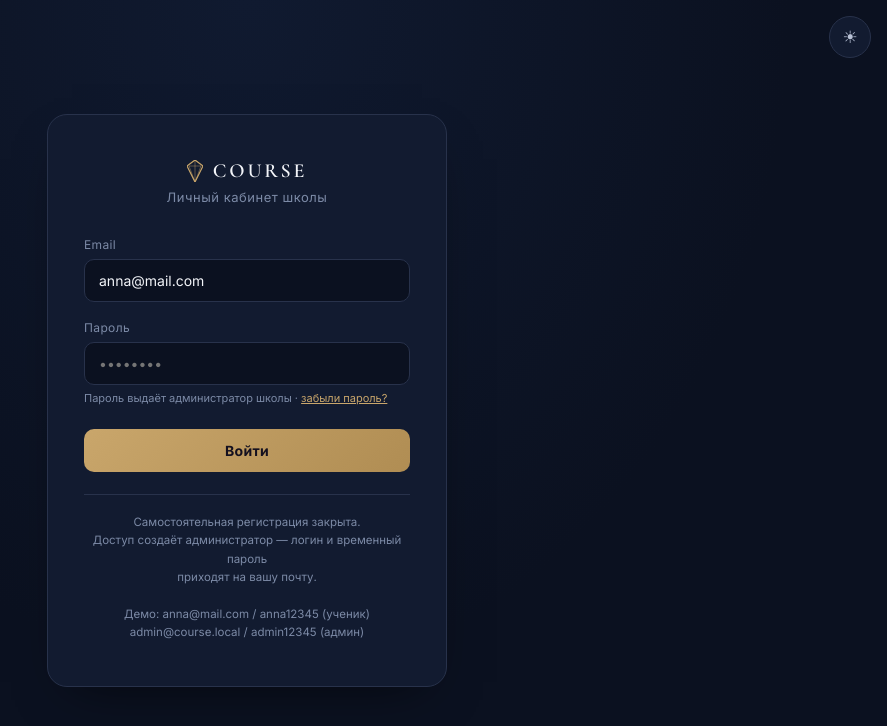
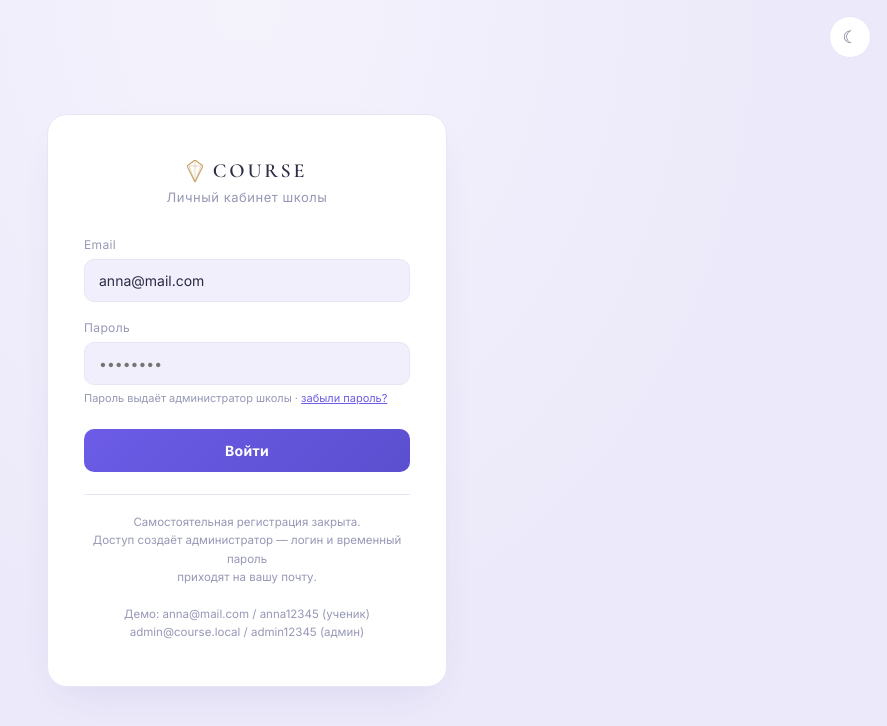
Before and after one commit to ahmatovann/course-platform, a Vue app in the folder frontend/: page /login in a window 1280 px wide. Shown: the top 726 px of the page, without its empty margins (393-1280 px from the left). Built offline with nearby package versions, Linux system fonts and the light colour scheme; no server answers.

Commit message:
Доработать внешний дизайн: фиолетовый мудборд, светлая тема по умолчанию, фирменный сайдбар

```diff
--- a/frontend/src/main.js
+++ b/frontend/src/main.js
@@ -6,7 +6,7 @@ import './styles/base.css'
 
 // Применяем сохранённую тему (тёмная/светлая) до первой отрисовки —
 // чтобы страница не «моргала» цветом при загрузке.
-document.documentElement.setAttribute('data-theme', localStorage.getItem('course_theme') || 'dark')
+document.documentElement.setAttribute('data-theme', localStorage.getItem('course_theme') || 'light')
 
 const app = createApp(App)
 app.use(createPinia())
--- a/frontend/src/store/ui.js
+++ b/frontend/src/store/ui.js
@@ -7,7 +7,7 @@ export const useUiStore = defineStore('ui', {
   state: () => ({
     toasts: [],
     sidebarOpen: false,
-    theme: localStorage.getItem(THEME_KEY) || 'dark',
+    theme: localStorage.getItem(THEME_KEY) || 'light',
   }),
   actions: {
     showToast(message, type = 'success') {
--- a/frontend/src/styles/base.css
+++ b/frontend/src/styles/base.css
@@ -1,52 +1,65 @@
     /* ============================================================
        ЦВЕТОВАЯ ПАЛИТРА
-       Тема переключается атрибутом data-theme на <html> (тёмная —
-       по умолчанию, светлая — ниже). Кнопка переключения — вверху
+       Тема переключается атрибутом data-theme на <html> (светлая —
+       по умолчанию, тёмная — ниже). Кнопка переключения — вверху
        справа на любой странице. Весь интерфейс построен на этих
        переменных, поэтому смена темы сразу красит всё приложение.
+       Боковое меню — фирменный фиолетовый цвет, не меняется темой.
        ============================================================ */
     :root {
-      /* тёмная тема (по умолчанию) — глубокий синий + золото */
+      /* тёмная тема — глубокий синий фон + фиолетовый акцент */
       --bg-grad-1: #101A30;
       --bg-grad-2: #0B1120;
       --navy-deep: #0B1120;   /* фон страницы */
       --navy: #121B30;        /* фон карточек */
       --navy-soft: #1B2740;   /* фон при наведении / второстепенные блоки */
       --line: #28324B;        /* границы */
-      --gold: #C9A66B;        /* акцент */
-      --gold-soft: #7C6A47;   /* приглушённый акцент */
+      --gold: #8B7EE8;        /* акцент — светлее для контраста на тёмном */
+      --gold-soft: #6C5CE7;   /* приглушённый акцент */
+      --gold-2: #5B4FCF;      /* второй цвет градиента акцента */
       --text-hi: #F3F5F9;     /* основной текст */
       --text-mid: #B9C2D6;    /* второстепенный текст */
       --text-dim: #7C8AA6;    /* подписи, подсказки */
       --ok: #4FB286;
       --danger: #D2685A;
-      --on-accent: #14101F;   /* текст поверх золотых кнопок — тёмный в любой теме */
+      --on-accent: #14101F;   /* текст поверх акцентных кнопок в тёмной теме */
       --player-1: #1a2440;
       --player-2: #0d1424;
       --shadow: 0 20px 50px -25px rgba(0,0,0,.65);
-      --radius: 14px;
+      --radius: 16px;
       --font-display: 'Cormorant Garamond', serif;
       --font-body: 'Inter', sans-serif;
       --transition: all 0.25s ease;
       --theme-transition: background-color .35s ease, border-color .35s ease, color .35s ease, box-shadow .35s ease;
+
+      /* Боковое меню — фирменный фиолетовый, одинаковый в обеих темах */
+      --sidebar-bg: #6C5CE7;
+      --sidebar-text: #FFFFFF;
+      --sidebar-text-dim: rgba(255,255,255,.68);
+      --sidebar-line: rgba(255,255,255,.16);
+      --sidebar-hover-bg: rgba(255,255,255,.12);
+      --sidebar-active-bg: #FFFFFF;
+      --sidebar-active-text: #6C5CE7;
     }
 
-    /* светлая тема — тёплый светлый фон, тот же синий + золото в тексте и акцентах */
+    /* светлая тема (по умолчанию) — светлый лавандовый фон, белые карточки, фиолетовый акцент */
     :root[data-theme="light"] {
-      --bg-grad-1: #FFFFFF;
-      --bg-grad-2: #F6F2E8;
-      --navy-deep: #F8F6F0;   /* фон страницы — светлый */
+      --bg-grad-1: #F4F3FC;
+      --bg-grad-2: #ECE9FA;
+      --navy-deep: #F1EFFB;   /* фон страницы — светлый лавандовый */
       --navy: #FFFFFF;        /* фон карточек — белый */
-      --navy-soft: #F1ECE0;   /* лёгкий тёплый серый при наведении */
-      --line: #E4DCC8;        /* мягкие светлые границы */
-      --gold: #B07F35;        /* акцент чуть темнее для контраста на белом */
-      --gold-soft: #C9A66B;
-      --text-hi: #1E2233;     /* тёмно-синий текст */
-      --text-mid: #4B5468;
-      --text-dim: #8891A3;
+      --navy-soft: #F5F4FC;   /* лёгкий лавандовый при наведении */
+      --line: #E8E5F7;        /* мягкие светлые границы */
+      --gold: #6C5CE7;        /* акцент — фиолетовый */
+      --gold-soft: #A79AF0;
+      --gold-2: #5B4FCF;
+      --text-hi: #2B2B45;     /* тёмный текст */
+      --text-mid: #6B6C8A;
+      --text-dim: #9698B5;
       --ok: #2F9467;
       --danger: #C4483A;
-      --shadow: 0 16px 40px -22px rgba(30,34,51,.18);
+      --on-accent: #FFFFFF;   /* текст поверх акцентных кнопок в светлой теме */
+      --shadow: 0 16px 40px -20px rgba(76,63,153,.16);
     }
 
     * { box-sizing: border-box; margin: 0; padding: 0; }
@@ -138,7 +151,7 @@
     .field input:disabled, .field select:disabled { opacity: .6; cursor: not-allowed; }
     .field .hint { font-size: 11px; color: var(--text-dim); margin-top: 6px; }
     .btn-primary {
-      width: 100%; padding: 13px; background: linear-gradient(135deg, var(--gold), #B08D53);
+      width: 100%; padding: 13px; background: linear-gradient(135deg, var(--gold), var(--gold-2));
       color: var(--on-accent); font-weight: 700; border-radius: 10px; font-size: 14px; letter-spacing: .02em;
       margin-top: 6px; transition: var(--transition);
     }
@@ -180,36 +193,37 @@
     .app { display: none; min-height: 100vh; }
     .app.active { display: flex; }
     .sidebar {
-      width: 248px; flex-shrink: 0; background: var(--navy); border-right: 1px solid var(--line);
+      width: 248px; flex-shrink: 0; background: var(--sidebar-bg); border-right: none;
       padding: 22px 16px; display: flex; flex-direction: column; gap: 4px;
-      transition: var(--transition);
+      transition: var(--transition); box-shadow: 8px 0 30px -18px rgba(76,63,153,.35);
     }
-    .sidebar .logo { padding: 6px 10px 24px; }
+    .sidebar .logo { padding: 6px 10px 24px; color: var(--sidebar-text); }
     .side-section-title {
-      font-size: 10.5px; text-transform: uppercase; letter-spacing: .12em; color: var(--text-dim);
+      font-size: 10.5px; text-transform: uppercase; letter-spacing: .12em; color: var(--sidebar-text-dim);
       padding: 16px 10px 6px;
     }
     .side-link {
-      display: flex; align-items: center; gap: 10px; padding: 10px 12px; border-radius: 10px;
-      color: var(--text-mid); font-size: 13.5px; font-weight: 500; transition: var(--transition);
+      display: flex; align-items: center; gap: 10px; padding: 10px 14px; border-radius: 999px;
+      color: var(--sidebar-text-dim); font-size: 13.5px; font-weight: 500; transition: var(--transition);
       cursor: pointer;
     }
-    .side-link:hover { background: var(--navy-soft); color: var(--text-hi); }
-    .side-link.active { background: var(--navy-soft); color: var(--gold); }
+    .side-link:hover { background: var(--sidebar-hover-bg); color: var(--sidebar-text); }
+    .side-link.active { background: var(--sidebar-active-bg); color: var(--sidebar-active-text); font-weight: 700; }
     .side-link .icon { width: 17px; text-align: center; opacity: .8; }
     .side-footer {
-      margin-top: auto; padding: 14px 12px; border-top: 1px solid var(--line);
+      margin-top: auto; padding: 14px 12px; border-top: 1px solid var(--sidebar-line);
       display: flex; align-items: center; gap: 10px;
     }
     .avatar {
-      width: 34px; height: 34px; border-radius: 50%; background: linear-gradient(135deg, var(--gold), #8C6F3E);
+      width: 34px; height: 34px; border-radius: 50%; background: linear-gradient(135deg, var(--gold), var(--gold-2));
       display: flex; align-items: center; justify-content: center; font-weight: 700; color: var(--on-accent); font-size: 13px;
     }
-    .side-footer .name { font-size: 13px; font-weight: 600; }
-    .side-footer .role { font-size: 11px; color: var(--text-dim); }
+    .sidebar .avatar { background: rgba(255,255,255,.22); color: var(--sidebar-text); }
+    .side-footer .name { font-size: 13px; font-weight: 600; color: var(--sidebar-text); }
+    .side-footer .role { font-size: 11px; color: var(--sidebar-text-dim); }
     .bell-wrap { margin-left: auto; }
-    .logout-btn { color: var(--text-dim); font-size: 16px; background: none; transition: var(--transition); }
-    .logout-btn:hover { color: var(--danger); }
+    .logout-btn { color: var(--sidebar-text-dim); font-size: 16px; background: none; transition: var(--transition); }
+    .logout-btn:hover { color: #FFD6D2; }
 
     .main { flex: 1; padding: 30px 40px; overflow-y: auto; }
     .main-header {
@@ -315,9 +329,9 @@
     }
     .comment-timestamp-badge {
       display: inline-flex; align-items: center; gap: 3px; margin-left: 8px; padding: 2px 8px;
-      border-radius: 999px; background: rgba(201,166,107,.16); color: var(--gold); font-size: 10.5px; font-weight: 700;
+      border-radius: 999px; background: rgba(108,92,231,.16); color: var(--gold); font-size: 10.5px; font-weight: 700;
     }
-    .comment-timestamp-badge:hover { background: rgba(201,166,107,.28); }
+    .comment-timestamp-badge:hover { background: rgba(108,92,231,.28); }
     .comment-attach-row { margin: 10px 0 -4px; }
     .comment-attach-btn {
       padding: 7px 12px; border-radius: 999px; background: var(--navy-soft); border: 1px solid var(--line);
@@ -326,7 +340,7 @@
     .comment-attach-btn:hover { border-color: var(--gold); color: var(--gold); }
     .comment-attach-badge {
       display: inline-flex; align-items: center; gap: 8px; padding: 7px 10px 7px 12px; border-radius: 999px;
-      background: rgba(201,166,107,.16); color: var(--gold); font-size: 11.5px; font-weight: 700;
+      background: rgba(108,92,231,.16); color: var(--gold); font-size: 11.5px; font-weight: 700;
     }
     .comment-attach-badge button { color: var(--gold); font-size: 14px; line-height: 1; }
     .video-extras { display: flex; gap: 14px; margin-top: 14px; flex-wrap: wrap; }
@@ -376,7 +390,7 @@
     }
     .chat-thread-row:hover { background: var(--navy-soft); }
     .chat-thread-row.active { background: var(--navy-soft); }
-    .chat-thread-row .avatar { width: 40px; height: 40px; border-radius: 50%; background: linear-gradient(135deg, var(--gold), #8C6F3E); color: var(--on-accent); display: flex; align-items: center; justify-content: center; font-weight: 700; font-size: 13px; flex-shrink: 0; }
+    .chat-thread-row .avatar { width: 40px; height: 40px; border-radius: 50%; background: linear-gradient(135deg, var(--gold), var(--gold-2)); color: var(--on-accent); display: flex; align-items: center; justify-content: center; font-weight: 700; font-size: 13px; flex-shrink: 0; }
     .chat-thread-info { flex: 1; min-width: 0; }
     .chat-thread-top { display: flex; align-items: baseline; justify-content: space-between; gap: 8px; }
     .chat-thread-title { font-size: 13.5px; font-weight: 600; color: var(--text-hi); overflow: hidden; text-overflow: ellipsis; white-space: nowrap; }
@@ -403,7 +417,7 @@
       border-bottom-left-radius: 4px;
     }
     .chat-bubble-row.mine .chat-bubble {
-      background: linear-gradient(135deg, rgba(201,166,107,.22), rgba(201,166,107,.12));
+      background: linear-gradient(135deg, rgba(108,92,231,.22), rgba(108,92,231,.12));
       border-bottom-left-radius: 14px; border-bottom-right-radius: 4px;
     }
     .chat-bubble-who { font-size: 11px; font-weight: 700; color: var(--gold); margin-bottom: 2px; }
@@ -495,7 +509,7 @@
     .profile-avatar-row { display: flex; align-items: center; gap: 14px; margin-bottom: 20px; }
     .profile-avatar {
       position: relative; width: 64px; height: 64px; border-radius: 50%; flex-shrink: 0; cursor: pointer;
-      background: linear-gradient(135deg, var(--gold), #8C6F3E); color: var(--on-accent);
+      background: linear-gradient(135deg, var(--gold), var(--gold-2)); color: var(--on-accent);
       display: flex; align-items: center; justify-content: center; font-weight: 700; font-size: 18px;
       overflow: hidden;
     }
@@ -544,7 +558,7 @@
     }
     .opt:hover { border-color: var(--gold-soft); }
     .opt input { accent-color: var(--gold); }
-    .opt.selected { border-color: var(--gold); background: rgba(201,166,107,.08); }
+    .opt.selected { border-color: var(--gold); background: rgba(108,92,231,.08); }
     .opt input[type="text"] {
       background: transparent; border: none; color: var(--text-hi); width: 100%; outline: none;
     }
@@ -566,6 +580,8 @@
     .bell-wrap { position: relative; }
     .bell-btn { position: relative; color: var(--text-mid); background: none; padding: 6px; border-radius: 8px; transition: var(--transition); display: inline-flex; align-items: center; justify-content: center; }
     .bell-btn:hover { color: var(--gold); background: var(--navy-soft); }
+    .sidebar .bell-btn { color: var(--sidebar-text-dim); }
+    .sidebar .bell-btn:hover { color: var(--sidebar-text); background: var(--sidebar-hover-bg); }
     .bell-icon { width: 18px; height: 18px; }
     .bell-badge {
       position: absolute; top: -2px; right: -2px; min-width: 15px; height: 15px; padding: 0 3px;
@@ -587,7 +603,7 @@
     .bell-empty { padding: 20px 10px; text-align: center; color: var(--text-dim); font-size: 12.5px; }
     .bell-item { padding: 10px; border-radius: 10px; cursor: pointer; transition: var(--transition); }
     .bell-item:hover { background: var(--navy-soft); }
-    .bell-item.unread { background: rgba(201,166,107,.07); }
+    .bell-item.unread { background: rgba(108,92,231,.07); }
     .bell-item-text { font-size: 12.5px; color: var(--text-hi); line-height: 1.4; overflow-wrap: anywhere; word-break: break-word; }
     .bell-item-time { font-size: 10.5px; color: var(--text-dim); margin-top: 3px; }
     table { width: 100%; border-collapse: collapse; background: var(--navy); border: 1px solid var(--line); border-radius: var(--radius); overflow: hidden; }
@@ -654,12 +670,12 @@
       content: ''; position: absolute; width: 16px; height: 16px; left: 2px; top: 2px;
       background: var(--text-dim); border-radius: 50%; transition: var(--transition);
     }
-    .switch input:checked + .slider { background: rgba(201,166,107,.25); border-color: var(--gold); }
+    .switch input:checked + .slider { background: rgba(108,92,231,.25); border-color: var(--gold); }
     .switch input:checked + .slider::before { transform: translateX(18px); background: var(--gold); }
 
     .hamburger {
-      display: none; background: none; color: var(--text-hi); font-size: 24px;
-      padding: 6px 12px; border: 1px solid var(--line); border-radius: 8px;
+      display: none; background: none; color: var(--sidebar-text); font-size: 24px;
+      padding: 6px 12px; border: 1px solid var(--sidebar-line); border-radius: 8px;
     }
     .sidebar.open { display: flex !important; }
     @media(max-width: 860px) {
@@ -707,8 +723,8 @@
   animation: loginCardOut .32s ease forwards;
 }
 @keyframes gemPulse {
-  0%, 100% { filter: drop-shadow(0 0 0 rgba(201,166,107,0)); }
-  50% { filter: drop-shadow(0 0 7px rgba(201,166,107,.6)); }
+  0%, 100% { filter: drop-shadow(0 0 0 rgba(108,92,231,0)); }
+  50% { filter: drop-shadow(0 0 7px rgba(108,92,231,.6)); }
 }
 .login-card .logo .gem svg { animation: gemPulse 2.6s ease-in-out infinite; }
 
```
